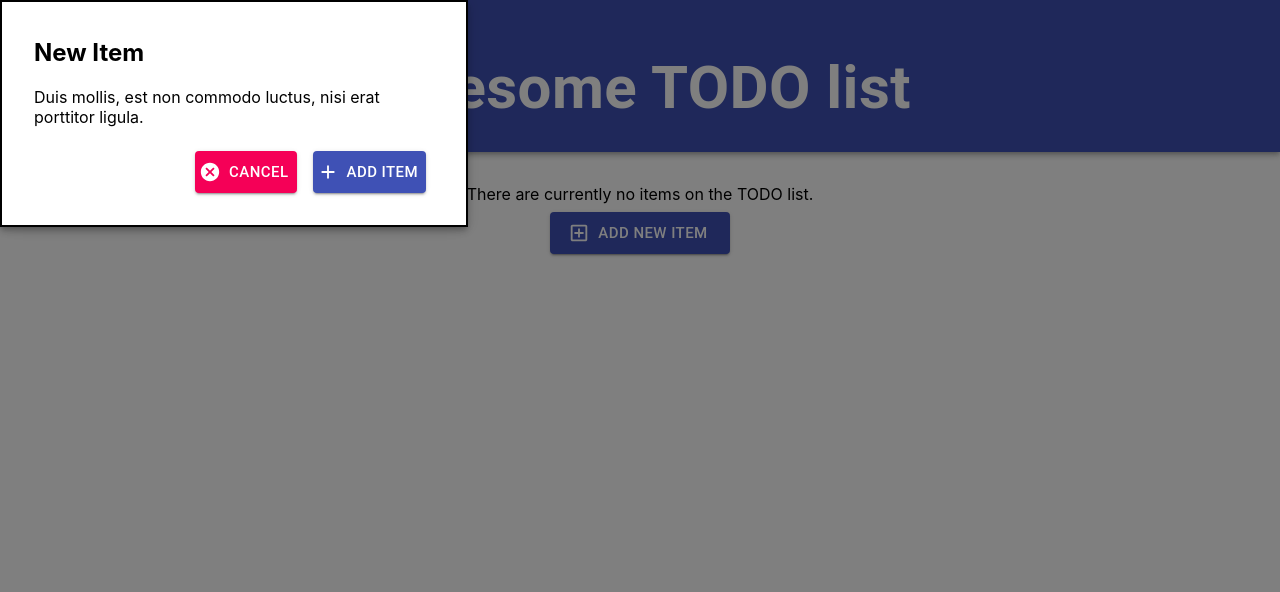
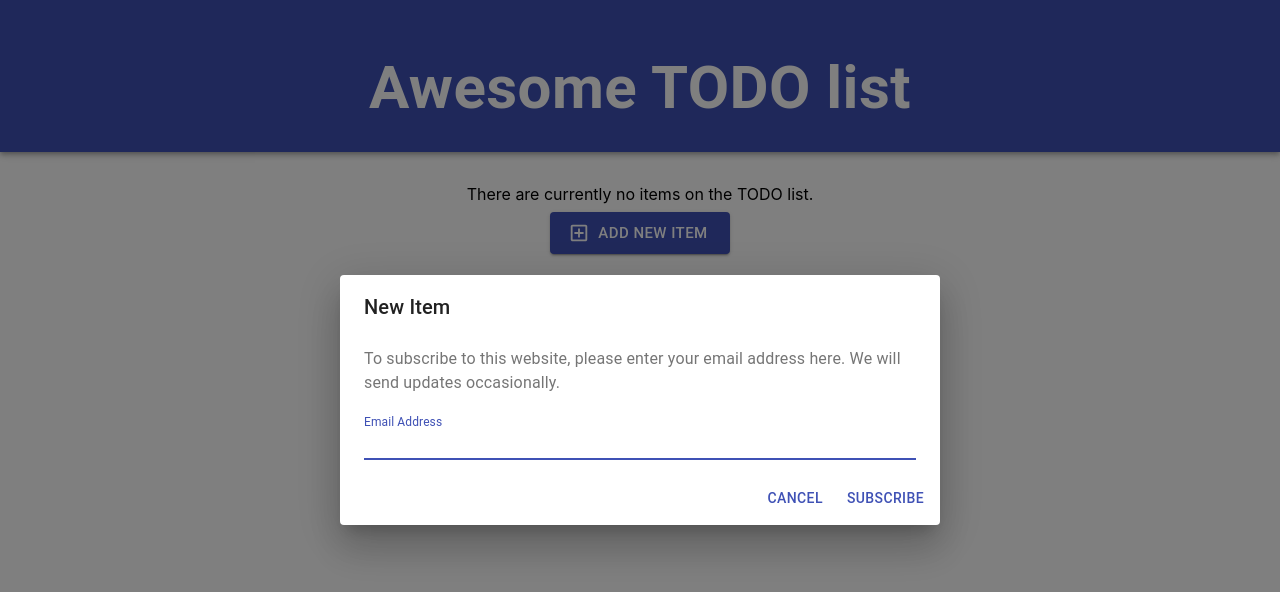
Before and after one commit to jvc5546/ascella-technologies-todo-list, a React (Create React App) app: page / in a window 1280 px wide. Both pictures are taken after a click on the button "ADD NEW ITEM". Shown: the top 592 px of the page. Built offline with nearby package versions, Linux system fonts and the light colour scheme.

Commit message:
Moving on to using Dialog over Modal

```diff
--- a/src/App.js
+++ b/src/App.js
@@ -4,7 +4,7 @@
 import { makeStyles } from '@material-ui/core/styles';
 import './App.css';
 import AppBar from './Components/AppBar';
-import NewItemModal from './Components/NewItemModal'
+import NewItemDialog from './Components/NewItemDialog';
 
 const useStyles = makeStyles((theme) => ({
   button: {
@@ -40,7 +40,7 @@
       >
         Add New Item
       </Button>
-      <NewItemModal open={openNewItemModal} setClose={handleCloseNewItemModal}/>
+      <NewItemDialog open={openNewItemModal} setClose={handleCloseNewItemModal}/>
     </div>
   );
 }
--- /dev/null
+++ b/src/Components/NewItemDialog.js
@@ -0,0 +1,44 @@
+import React from 'react';
+import Button from '@material-ui/core/Button';
+import TextField from '@material-ui/core/TextField';
+import Dialog from '@material-ui/core/Dialog';
+import DialogActions from '@material-ui/core/DialogActions';
+import DialogContent from '@material-ui/core/DialogContent';
+import DialogContentText from '@material-ui/core/DialogContentText';
+import DialogTitle from '@material-ui/core/DialogTitle';
+
+export default function NewItemDialog(props) {
+  const handleClose = () => {
+    props.setClose();
+  };
+
+  return (
+    <div>
+      <Dialog open={props.open} onClose={handleClose} aria-labelledby="form-dialog-title">
+        <DialogTitle id="form-dialog-title">New Item</DialogTitle>
+        <DialogContent>
+          <DialogContentText>
+            To subscribe to this website, please enter your email address here. We will send updates
+            occasionally.
+          </DialogContentText>
+          <TextField
+            autoFocus
+            margin="dense"
+            id="name"
+            label="Email Address"
+            type="email"
+            fullWidth
+          />
+        </DialogContent>
+        <DialogActions>
+          <Button onClick={handleClose} color="primary">
+            Cancel
+          </Button>
+          <Button onClick={handleClose} color="primary">
+            Subscribe
+          </Button>
+        </DialogActions>
+      </Dialog>
+    </div>
+  );
+}
```
